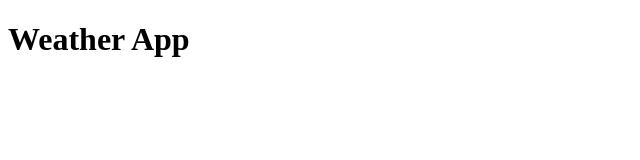
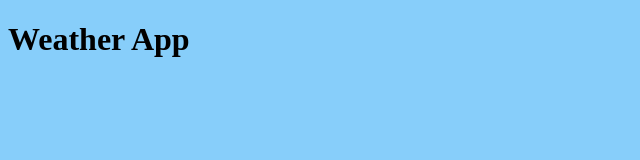
Before and after one commit to SuperKat1/my-weather-webapp, a plain HTML site: page index.html in a window 1280 px wide. Shown: the whole page, without its empty margins (0-640 px from the left). Drawn offline with Linux system fonts and the light colour scheme.

Commit message:
create Basic CSS file

```diff
--- a/index.html
+++ b/index.html
@@ -3,6 +3,7 @@
 <head>
     <meta charset="UTF-8">
     <meta name="viewport" content="width=device-width, initial-scale=1.0">
+    <link rel="stylesheet" href="style.css" />
     <title>My Weather App</title>
 </head>
 <body>
--- /dev/null
+++ b/style.css
@@ -0,0 +1,3 @@
+body {
+    background: lightskyblue;
+}
```
